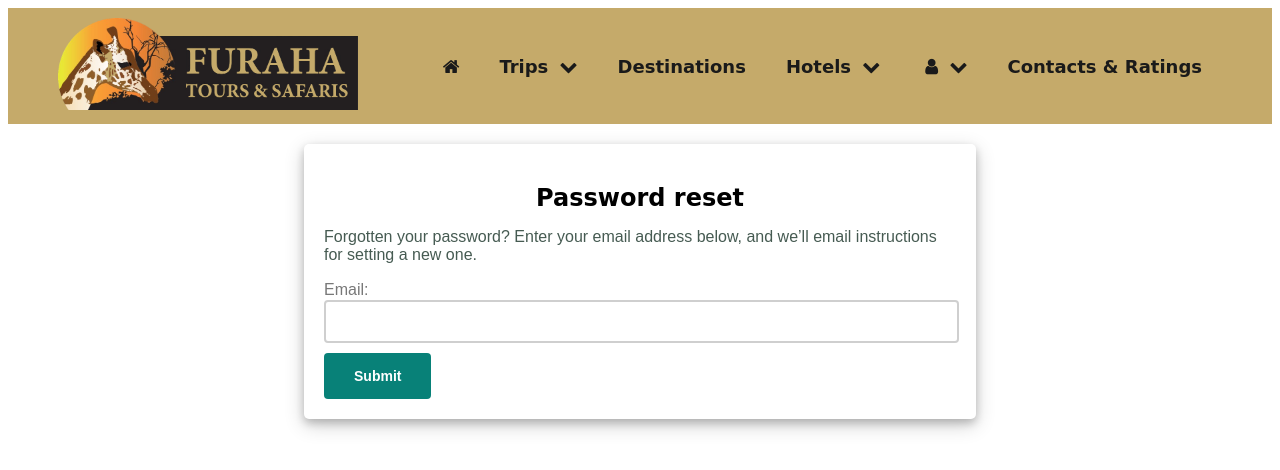
After one commit to Vickeey-Kingpin/tour_guide_system, a Django app: page /reset_password/ in a window 1280 px wide. The commit adds this page. Shown: the top 470 px of the page. Run offline with Django 5.2, Linux system fonts and the light colour scheme.

Commit message:
password reset commit

```diff
--- a/static/css/tours.css
+++ b/static/css/tourss.css
@@ -24,7 +24,8 @@
     color: red;
     font-size: 25px;
 }
-button.normal{
+button.normal,
+#reset_password button{
     font-size: 14px;
     font-weight: 600;
     padding: 15px 30px;
@@ -770,7 +771,8 @@ footer .copyright{
 input:checked ~ label, label:hover ~ label{
     color: #ff3503;
 }
-#form-details form button{
+#form-details form button,
+#reset_password button{
     color: #fff;
     background: #088178;
     margin-top: 10px;
@@ -986,3 +988,51 @@ input:checked ~ label, label:hover ~ label{
 
     }
 }
+
+#reset_password{
+    width: 50%;
+    height: 80%;
+    margin-left: auto;
+    margin-right: auto;
+    box-shadow: 0 4px 8px 0 rgba(0, 0, 0, 0.2), 0 6px 20px 0 rgba(0, 0, 0, 0.19);
+    border-radius: 5px;
+    padding: 20px;
+    margin-top: 20px;
+}
+#reset_password h1{
+    font-family: cursive;
+    text-align: center;
+    margin-bottom: 0;
+}
+#reset_password p{
+    font-family: Arial, Helvetica, sans-serif;
+    color: #465b52;
+}
+#reset_password input{
+    padding: 12px 0 12px 12px;
+    width: 98%;
+    border-radius: 4px;
+    border: 2px solid #cfcfcf;
+    outline: none;
+}
+#reset_password a{
+    text-decoration: none;
+    font-size: 20px;
+    margin-left: 10px;
+    color: #c5aa6a;
+}
+#reset_password a:hover{
+    text-decoration: underline;
+}
+.complete{
+    padding: 2px 10px;
+    border-radius: 4px;
+    margin-top: 0;
+}
+.complete h5{
+    font-size: 20px;
+    margin-bottom: 10px;
+}
+.complete h5 i{
+    margin-right: 10px;
+}
--- a/templates/base.html
+++ b/templates/base.html
@@ -5,7 +5,7 @@
     <meta charset="UTF-8">
     <meta name="viewport" content="width=device-width, initial-scale=1.0">
     <title>Furaha Safaris | Enjoy your tours</title>
-    <link rel="stylesheet" href="{% static 'css/tours.css' %}">
+    <link rel="stylesheet" href="{% static 'css/tourss.css' %}">
     <link rel="stylesheet" href="https://cdnjs.cloudflare.com/ajax/libs/font-awesome/4.7.0/css/font-awesome.min.css">
 </head>
 <body>
--- a/templates/login.html
+++ b/templates/login.html
@@ -87,7 +87,7 @@
 
                     <button type="submit">Login</button>
                     <div class="forg">
-                        <a href=""><p>Forgot password?</p></a>
+                        <a href="{% url 'reset_password' %}"><p>Forgot password?</p></a>
                         <p>Don't have an account? <a href="{% url 'register' %}">Register</a></p>
                     </div>
                 </form>
--- /dev/null
+++ b/templates/reset_password.html
@@ -0,0 +1,72 @@
+{% extends 'base.html' %}
+{% load static %}
+{% block content %}
+<body>
+
+    <section id="header">
+        <a href="{% url 'home' %}"><img class="logo" src="{% static 'images/logo.png' %}"></a>
+
+        <div>
+            <ul id="navbar">
+                <li><a href="{% url 'home' %}"><i class="fa fa-home"></i></a></li>
+                <li id="dropdown"><a href="">Trips
+                    <i class="fa fa-chevron-down"></i>
+                    <div class="dropdown-menu">
+                            {% for trip in trips %}
+                            <a href="{{trip.get_absolute_url}}">{{trip.title|truncatewords:3}}</a>
+                            {% endfor %}
+                    </div></a>
+                </li>
+                <li id="dropdown"><a href="{% url 'destinations' %}">Destinations</a> </li>
+                <li id="dropdown"><a href="{% url 'hotel' %}">Hotels
+                    <i class="fa fa-chevron-down"></i>
+                    <div class="dropdown-menu">
+                            {% for hotel in hotels %}
+                            <a href="{{hotel.get_absolute_url}}">{{hotel.name|truncatewords:3}}</a>
+                            {% endfor %}
+                    </div></a>
+                </li>
+
+                {% if user.is_authenticated %}
+                <li id="dropdown"><a href=""><i class="fa fa-user"></i>
+                    <span>Hi, {{user.get_full_name}}</span>
+                    <i class="fa fa-chevron-down"></i>
+                        <div class="dropdown-menu">
+                            <a href="{% url 'logout' %}">Logout</a>
+                        </div></a>
+                    </a>
+                </li>
+                {% else %}
+                <li id="dropdown"><a href=""><i class="fa fa-user"></i>
+                    <i class="fa fa-chevron-down"></i>
+                        <div class="dropdown-menu">
+                            <a href="{% url 'login' %}">Login</a>
+                            <a href="{% url 'register' %}">Register</a>
+                        </div></a>
+                    </a>
+                </li>
+                {% endif %}
+                <li><a href="{% url 'contact' %}">Contacts & Ratings</a></li>
+                <a href="" id="close"><i class="fa fa-times"></i></a>
+            </ul>
+        </div>
+
+        <div id="mobile">
+            <i id="bar" class="fa fa-outdent"></i>
+        </div>
+
+    </section>
+
+    <section id="reset_password">
+        <form action="" method="POST">
+            {% csrf_token %}
+            <h1>Password reset</h1>
+            <p>Forgotten your password? Enter your email address below, and we’ll email instructions
+            for setting a new one.</p>
+            <div class="input_box">{{form}}</div>
+            <button type="submit" class="btn">Submit</button><br>
+        </form>
+    </section>
+
+</body>
+{% endblock content %}
--- a/tourapp/urls.py
+++ b/tourapp/urls.py
@@ -1,5 +1,6 @@
 from django.urls import path
 from . views import *
+from django.contrib.auth import views as auth_views
 
 
 urlpatterns = [
@@ -16,4 +17,16 @@ urlpatterns = [
     path('destinations/',DestinationView.as_view(),name='destinations'),
     path('hotels/',HotelView.as_view(),name='hotel'),
     path('hotel/<pk>/',HotelDetailView.as_view(),name='hoteldetails'),
+
+    path('reset_password/',auth_views.PasswordResetView.as_view(template_name='reset_password.html'),
+        name='reset_password'),
+
+    path('reset_password_sent/',auth_views.PasswordResetDoneView.as_view(template_name='reset_password_sent.html'),
+        name='password_reset_done'),
+
+    path('reset/<uidb64>/<token>/',auth_views.PasswordResetConfirmView.as_view(template_name='reset.html'),
+        name='password_reset_confirm'),
+
+    path('reset_password_complete/',auth_views.PasswordResetCompleteView.as_view(template_name='reset_password_complete.html'),
+        name='password_reset_complete'),
 ]
--- a/tourapp/views.py
+++ b/tourapp/views.py
@@ -51,6 +51,7 @@ def register(request):
                 else:
                     user = User.objects.create_user(username=email,email=email,first_name=firstname,last_name=lastname,password=password)
                     user.save()
+
                     messages.success(request, 'Register successifull. Log in here!!')
                     return redirect('login')
             else:
```
Also changed, not shown: templates/reset.html (added, +72 -0 lines), templates/reset_password_complete.html (added, +70 -0 lines), templates/reset_password_sent.html (added, +71 -0 lines), tourguideproj/settings.py (+7 -0 lines), db.sqlite3, media/images/diani.jpg (added), static/images/diani.avif (added), static/images/diani.jpg (added).
